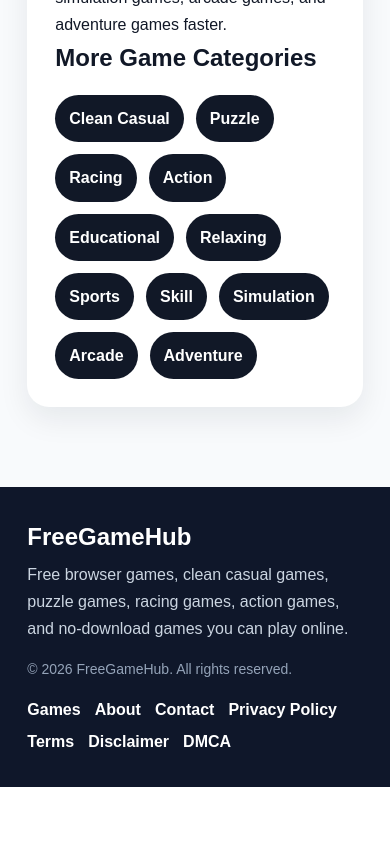
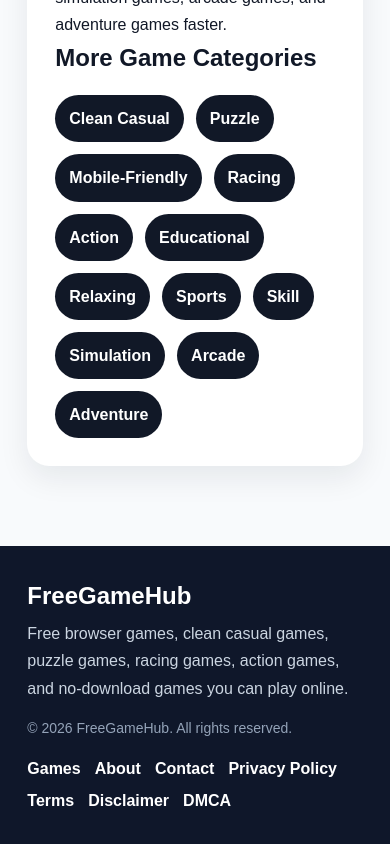
Before and after one commit to matthewwweb-art/free-gaming-website-ad-revenue, a Next.js app: page /games/category/action in a window 390 px wide. Shown: the part 6464-7308 px from the top of the page. Before the commit the page ends 7251 px from the top, so only its background shows below. Built offline with nearby package versions, Linux system fonts and the light colour scheme.

Commit message:
Add mobile friendly game data

```diff
--- a/app/games/category/[slug]/page.js
+++ b/app/games/category/[slug]/page.js
@@ -276,6 +276,31 @@ const categoryPages = {
         answer:
           "No. These games are designed to run directly in the browser without requiring installation.",
       },
+        "mobile-friendly", {
+    title: "Mobile-Friendly Games",
+    heading: "Free Mobile-Friendly Browser Games",
+    description:
+      "Play mobile-friendly browser games online with no downloads. Browse lighter puzzle games, board games, sports games, arcade games, and casual games that are better for phones and tablets.",
+    filterType: "mobileFriendly",
+    filterValue: true,
+    faqs: [
+      {
+        question: "What are mobile-friendly browser games?",
+        answer:
+          "Mobile-friendly browser games are games that are easier to play on phones and tablets. They are usually lighter, simpler, and better suited for touch screens.",
+      },
+      {
+        question: "Do mobile-friendly games work on every phone?",
+        answer:
+          "Performance can depend on the phone, browser, internet connection, and the game itself. Simple 2D, puzzle, board, and casual games usually work better on lower-cost phones than heavy 3D games.",
+      },
+      {
+        question: "Do I need to download these mobile games?",
+        answer:
+          "No. These games are browser-based, so you can play them online without downloading an app.",
+      },
+    ],
+  },
     ],
   },
 };
@@ -327,14 +352,17 @@ export default async function CategoryPage({ params }) {
     notFound();
   }
 
-  const categoryGames = games.filter((game) => {
-    if (page.filterType === "audience") {
-      return game.audience === page.filterValue;
-    }
+    const categoryGames = games.filter((game) => {
+      if (page.filterType === "audience") {
+        return game.audience === page.filterValue;
+      }
 
-    return game.category === page.filterValue;
-  });
+      if (page.filterType === "mobileFriendly") {
+        return game.mobileFriendly === true;
+      }
 
+      return game.category === page.filterValue;
+    });
   const pageUrl = `https://games.matthew-web.com/games/category/${resolvedParams.slug}`;
 
   const faqSchema = {
@@ -491,6 +519,13 @@ export default async function CategoryPage({ params }) {
 
             <Link href="/games/category/puzzle" style={styles.categoryLink}>
               Puzzle
+            </Link>
+
+            <Link
+              href="/games/category/mobile-friendly"
+              style={styles.categoryLink}
+            >
+              Mobile-Friendly
             </Link>
 
             <Link href="/games/category/racing" style={styles.categoryLink}>
--- a/app/games/gamesData.js
+++ b/app/games/gamesData.js
@@ -7,6 +7,7 @@ export const games = [
     category: "Educational",
     mood: "Brain",
     duration: "5 minutes",
+    mobileFriendly: true,
     description:
       "A fun math quiz game where players solve quick arithmetic questions and choose the correct answer from three options.",
     instructions:
@@ -26,6 +27,7 @@ export const games = [
     category: "Puzzle",
     mood: "Focus",
     duration: "10 minutes",
+    mobileFriendly: true,
     description:
       "A hidden object puzzle game where players search for hidden letters and objects in dinosaur-themed scenes.",
     instructions: "Use your mouse to click the hidden items.",
@@ -44,9 +46,11 @@ export const games = [
     category: "Relaxing",
     mood: "Calm",
     duration: "10 minutes",
+    mobileFriendly: true,
     description:
       "A peaceful aquarium game where players can enjoy colorful fish, a calm underwater setting, and a relaxing casual experience.",
-    instructions: "Use the mouse to click buttons and interact with the aquarium.",
+    instructions:
+      "Use the mouse to click buttons and interact with the aquarium.",
     thumbnail:
       "https://img.gamemonetize.com/n6rj5pu853j5z31exseip818vqhvk12r/512x384.jpg",
     iframeUrl:
@@ -62,6 +66,7 @@ export const games = [
     category: "Puzzle",
     mood: "Relaxing",
     duration: "10 minutes",
+    mobileFriendly: true,
     description:
       "A colorful match-3 puzzle game where players match cookies and try to build a higher score.",
     instructions: "Match 3 or more of the same item to increase your score.",
@@ -80,6 +85,7 @@ export const games = [
     category: "Racing",
     mood: "Fun",
     duration: "10 minutes",
+    mobileFriendly: false,
     description:
       "A simple driving game where players choose different SUVs and drive around a big city.",
     instructions: "Use WASD to drive, Space to brake, and C to change camera.",
@@ -98,6 +104,7 @@ export const games = [
     category: "Racing",
     mood: "Action",
     duration: "10 minutes",
+    mobileFriendly: false,
     description:
       "A vehicle driving simulator where players test different military vehicles in a large desert area.",
     instructions: "Use WASD to drive, Space to brake, and C to change camera.",
@@ -116,9 +123,11 @@ export const games = [
     category: "Racing",
     mood: "Action",
     duration: "10 minutes",
+    mobileFriendly: false,
     description:
       "A realistic car crash simulator with detailed vehicle damage, open-world maps, and extreme driving gameplay.",
-    instructions: "Use WASD or arrow keys to drive. Use the mouse to click buttons.",
+    instructions:
+      "Use WASD or arrow keys to drive. Use the mouse to click buttons.",
     thumbnail:
       "https://img.gamemonetize.com/bevbu07wktcxyyg5hwz42yh36bg5maio/512x384.jpg",
     iframeUrl:
@@ -134,6 +143,7 @@ export const games = [
     category: "Shooting",
     mood: "Intense",
     duration: "15 minutes",
+    mobileFriendly: false,
     description:
       "A first-person action shooter where players explore backrooms-style levels, fight enemies, and search for the exit.",
     instructions:
@@ -153,6 +163,7 @@ export const games = [
     category: "Shooting",
     mood: "Intense",
     duration: "15 minutes",
+    mobileFriendly: false,
     description:
       "A multiplayer wild west shooter with action combat, weapons, and competitive battles.",
     instructions:
@@ -172,6 +183,7 @@ export const games = [
     category: "Shooting",
     mood: "Intense",
     duration: "15 minutes",
+    mobileFriendly: false,
     description:
       "An action shooter with modern graphics, weapons, enemies, and fast combat missions.",
     instructions:
@@ -191,6 +203,7 @@ export const games = [
     category: "Shooting",
     mood: "Intense",
     duration: "15 minutes",
+    mobileFriendly: false,
     description:
       "A block-style first-person shooter with action levels, weapons, enemies, and exit-based missions.",
     instructions:
@@ -210,6 +223,7 @@ export const games = [
     category: "Shooting",
     mood: "Action",
     duration: "10 minutes",
+    mobileFriendly: true,
     description:
       "A 3D action shooting game where players aim carefully, solve shooting angles, and complete missions.",
     instructions: "Use the mouse or touch controls to aim and shoot.",
@@ -228,6 +242,7 @@ export const games = [
     category: "Fighting",
     mood: "Action",
     duration: "10 minutes",
+    mobileFriendly: false,
     description:
       "A stickman fighting game where players battle opponents using punches, kicks, movement, and timing.",
     instructions:
@@ -247,6 +262,7 @@ export const games = [
     category: "Skill",
     mood: "Focus",
     duration: "5 minutes",
+    mobileFriendly: true,
     description:
       "A simple stacking game where players place building floors and try to create the tallest tower possible.",
     instructions: "Click the mouse or press Space to place each floor.",
@@ -265,6 +281,7 @@ export const games = [
     category: "Sports",
     mood: "Relaxing",
     duration: "10 minutes",
+    mobileFriendly: true,
     description:
       "A smooth mini golf game with many levels where players aim carefully, charge each shot, and avoid course hazards.",
     instructions: "Use the mouse or tap to aim and play.",
@@ -283,6 +300,7 @@ export const games = [
     category: "Sports",
     mood: "Fun",
     duration: "10 minutes",
+    mobileFriendly: true,
     description:
       "A winter sports browser game where players ride down snowy slopes, avoid obstacles, and reach the finish line.",
     instructions: "Use the mouse to click buttons and play.",
@@ -301,9 +319,11 @@ export const games = [
     category: "Racing",
     mood: "Fun",
     duration: "10 minutes",
+    mobileFriendly: false,
     description:
       "An off-road truck driving simulator where players drive 4x4 trucks through rough terrain and complete driving challenges.",
-    instructions: "Use WASD or arrow keys to move the truck. Press H for horn and R for reverse.",
+    instructions:
+      "Use WASD or arrow keys to move the truck. Press H for horn and R for reverse.",
     thumbnail:
       "https://img.gamemonetize.com/bwrunfiqbjfxprp91bq5v0xhtqzmukno/512x384.jpg",
     iframeUrl:
@@ -319,6 +339,7 @@ export const games = [
     category: "Racing",
     mood: "Action",
     duration: "10 minutes",
+    mobileFriendly: false,
     description:
       "A police driving simulator with chase missions, traffic tasks, escort missions, and action-focused driving gameplay.",
     instructions: "Use WASD to move and tap or click to play.",
@@ -337,6 +358,7 @@ export const games = [
     category: "Racing",
     mood: "Fun",
     duration: "10 minutes",
+    mobileFriendly: false,
     description:
       "A car drifting and driving game where players practice car control, freestyle drifting, and open-road driving.",
     instructions:
@@ -356,6 +378,7 @@ export const games = [
     category: "Simulation",
     mood: "Relaxing",
     duration: "10 minutes",
+    mobileFriendly: false,
     description:
       "A passenger flight simulation game where players practice takeoffs, camera views, weather settings, and smooth flying.",
     instructions:
@@ -375,6 +398,7 @@ export const games = [
     category: "Puzzle",
     mood: "Strategy",
     duration: "10 minutes",
+    mobileFriendly: true,
     description:
       "A forest-themed checkers game where players can enjoy classic board game rules against another player or computer opponent.",
     instructions:
@@ -394,6 +418,7 @@ export const games = [
     category: "Puzzle",
     mood: "Strategy",
     duration: "10 minutes",
+    mobileFriendly: true,
     description:
       "A fast chess variant where dice rolls decide which pieces can move, mixing strategy with luck.",
     instructions: "Use the mouse or tap to play.",
@@ -412,6 +437,7 @@ export const games = [
     category: "Arcade",
     mood: "Fun",
     duration: "10 minutes",
+    mobileFriendly: true,
     description:
       "A winter snowball arena game where players collect snow blocks, grow their snowball, and try to stay in the arena.",
     instructions: "Drag and swipe to control your snowball.",
@@ -430,6 +456,7 @@ export const games = [
     category: "Adventure",
     mood: "Focus",
     duration: "10 minutes",
+    mobileFriendly: false,
     description:
       "A vertical parkour game where players jump, climb, and react quickly while trying to reach higher platforms.",
     instructions: "Use WASD to move and Space to jump.",
@@ -448,6 +475,7 @@ export const games = [
     category: "Sports",
     mood: "Strategy",
     duration: "10 minutes",
+    mobileFriendly: true,
     description:
       "A 3D billiards game where players aim, shoot, and try to pocket their group of balls before sinking the 8 ball.",
     instructions:
@@ -485,6 +513,7 @@ export const moods = [
   "Calm",
   "Relaxing",
   "Fun",
+  "Strategy",
   "Action",
   "Intense",
 ];
--- a/app/sitemap.js
+++ b/app/sitemap.js
@@ -16,6 +16,7 @@ export default function sitemap() {
 
     const categoryPages = [
     "/games/category/clean-casual",
+    "/games/category/mobile-friendly",
     "/games/category/puzzle",
     "/games/category/racing",
     "/games/category/action",
```
Also changed, not shown: app/games/GamesPageClient.js (+7 -0 lines), app/page.js (+9 -0 lines).
